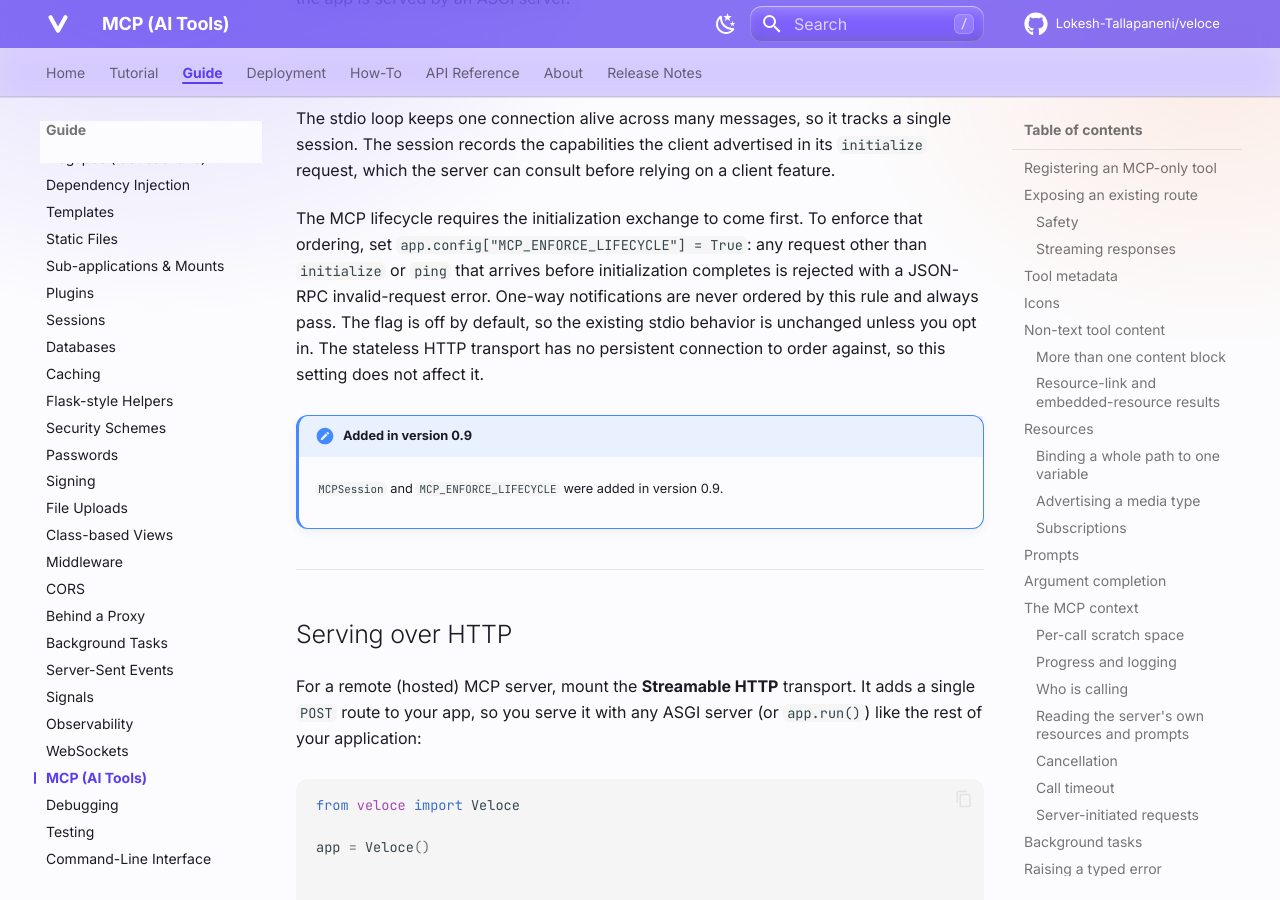
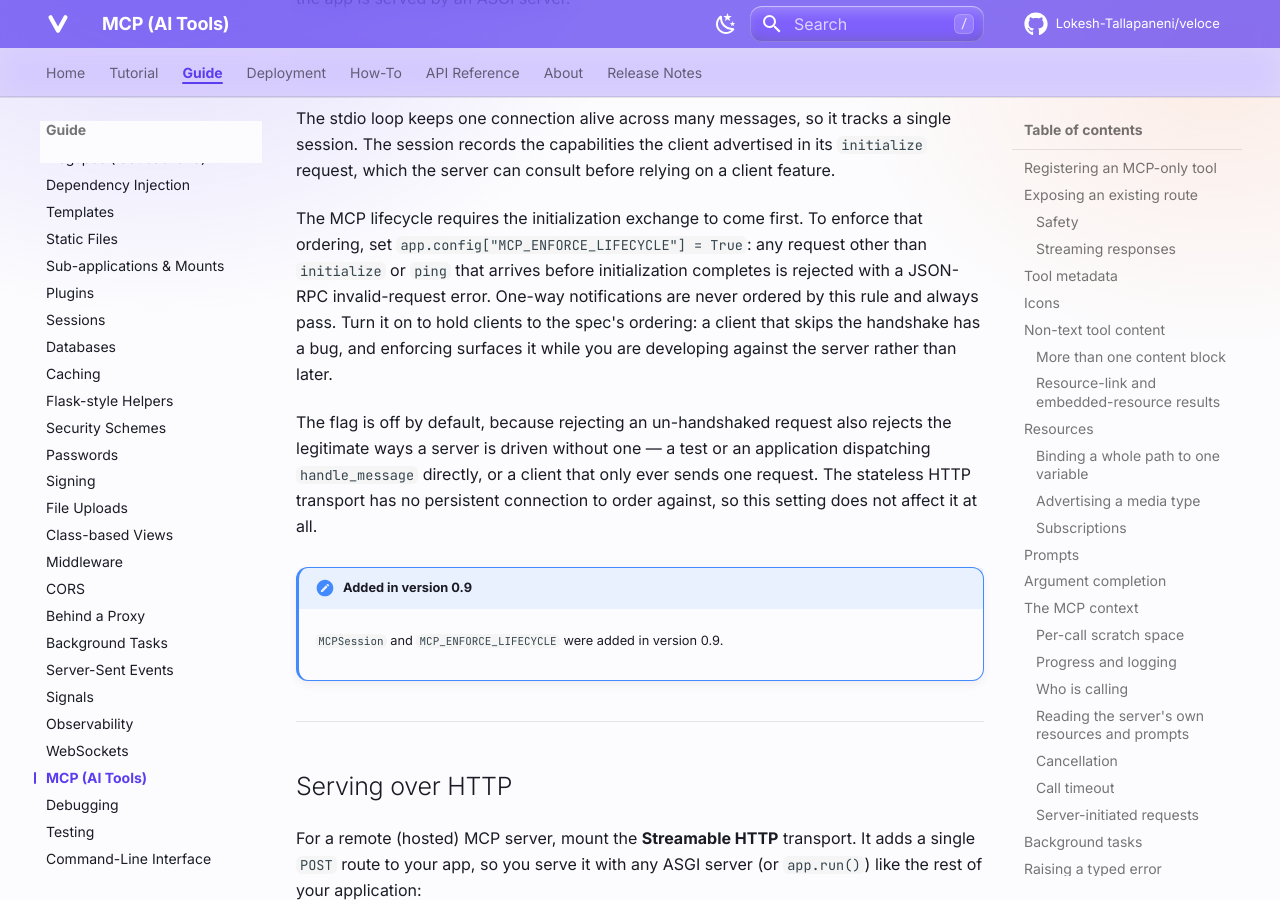
Before and after one commit to Lokesh-Tallapaneni/veloce, an MkDocs documentation site: the page built from docs/guide/mcp.md, in a window 1280 px wide and 900 px high, scrolled down 24219 px. Built offline with MkDocs 1.6.1 and Material for MkDocs 9.7.7, drawn with Linux system fonts in a browser that asks for light colours; comment, search, counter and statistics services are not loaded.

Commit message:
explain why MCP lifecycle enforcement is opt-in, not only what it does

```diff
--- a/docs/guide/mcp.md
+++ b/docs/guide/mcp.md
@@ -994,9 +994,15 @@
 that ordering, set `app.config["MCP_ENFORCE_LIFECYCLE"] = True`: any request other
 than `initialize` or `ping` that arrives before initialization completes is
 rejected with a JSON-RPC invalid-request error. One-way notifications are never
-ordered by this rule and always pass. The flag is off by default, so the existing
-stdio behavior is unchanged unless you opt in. The stateless HTTP transport has no
-persistent connection to order against, so this setting does not affect it.
+ordered by this rule and always pass. Turn it on to hold clients to the spec's
+ordering: a client that skips the handshake has a bug, and enforcing surfaces it
+while you are developing against the server rather than later.
+
+The flag is off by default, because rejecting an un-handshaked request also
+rejects the legitimate ways a server is driven without one — a test or an
+application dispatching `handle_message` directly, or a client that only ever
+sends one request. The stateless HTTP transport has no persistent connection to
+order against, so this setting does not affect it at all.
 
 !!! note "Added in version 0.9"
     `MCPSession` and `MCP_ENFORCE_LIFECYCLE` were added in version 0.9.
```
